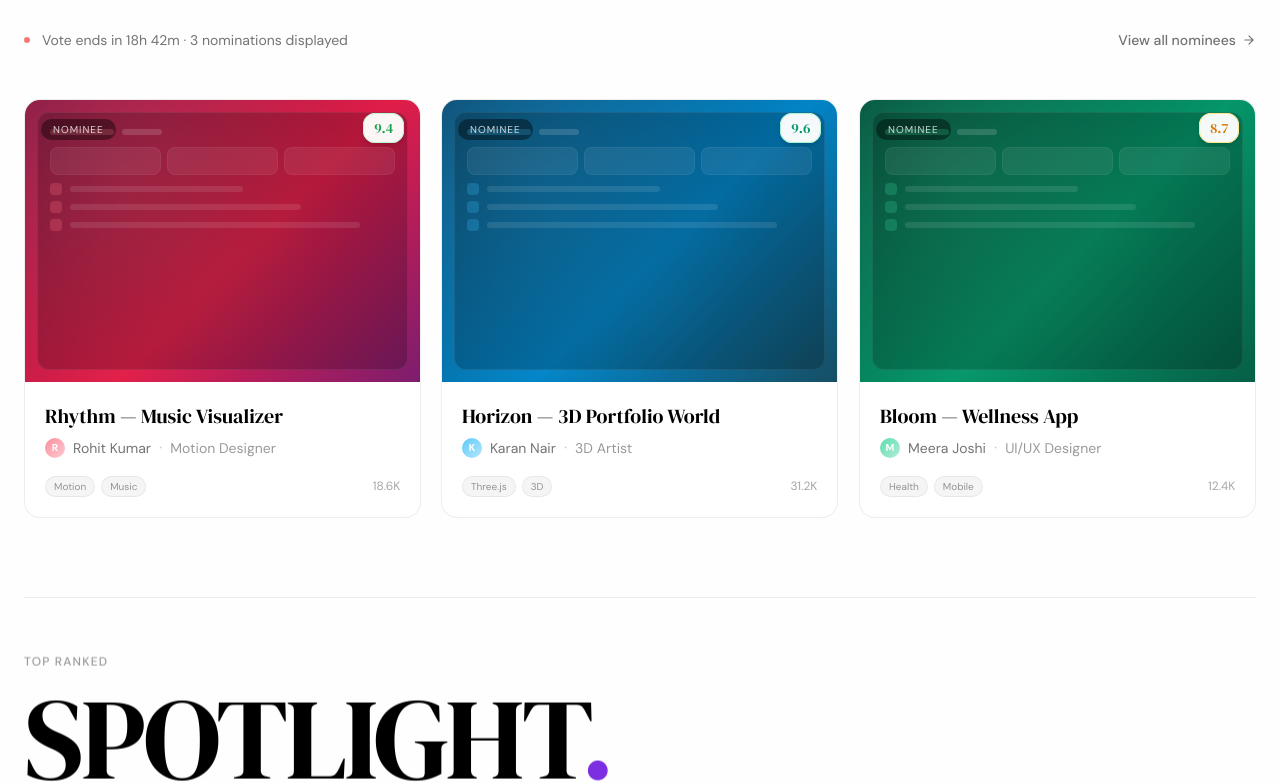
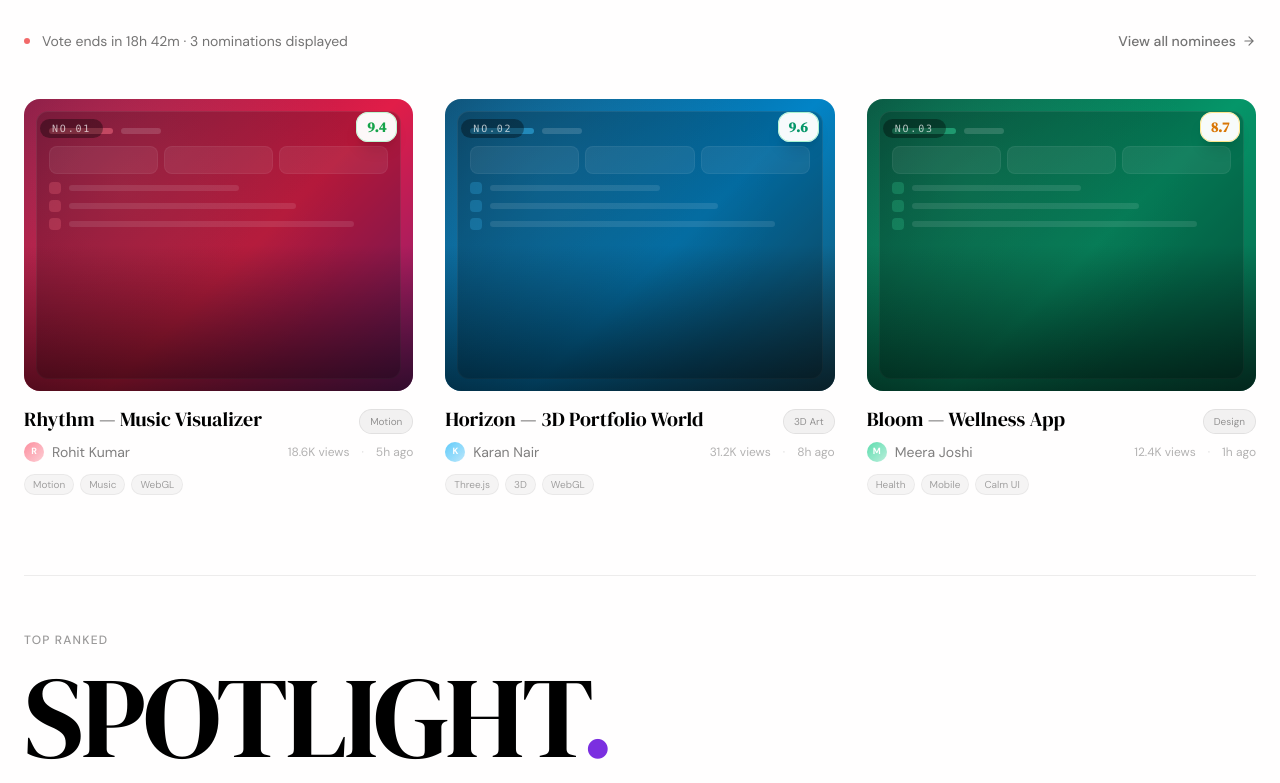
Before and after one commit to rachnaxdevelope/rachnax, a Next.js app: page /explore in a window 1280 px wide. Shown: the part 1390-2173 px from the top of the page. Built offline with nearby package versions, Linux system fonts and the light colour scheme.

Commit message:
Fix page width, AWWWARDS nominees, CTA equal height, perf improvements

```diff
--- a/app/explore/page.tsx
+++ b/app/explore/page.tsx
@@ -29,7 +29,6 @@ function fs(inView: boolean, delay = 0, dir: "up" | "left" | "right" | "none" =
       : dir === "right" ? "translate3d(20px,0,0)"
       : "translate3d(0,20px,0)",
     transition: `opacity 0.8s cubic-bezier(0.16,1,0.3,1) ${delay}ms, transform 0.8s cubic-bezier(0.16,1,0.3,1) ${delay}ms`,
-    willChange: "opacity, transform",
   };
 }
 
@@ -401,12 +400,8 @@ function COTDSection() {
                   </div>
                 </div>
               </div>
-              {/* Hover overlay */}
-              <div className="absolute inset-0 bg-black/0 group-hover:bg-black/30 transition-all duration-500 flex items-center justify-center">
-                <button className="opacity-0 group-hover:opacity-100 translate-y-3 group-hover:translate-y-0 transition-all duration-300 bg-white text-black px-6 py-2.5 rounded-full text-sm font-medium">
-                  Preview Project ↗
-                </button>
-              </div>
+              {/* Subtle hover glow — no button */}
+              <div className="absolute inset-0 bg-black/0 group-hover:bg-black/15 transition-[background-color] duration-500 rounded-2xl pointer-events-none" />
             </div>
           </div>
 
@@ -516,81 +511,104 @@ function NomineesSection({ category }: { category: string }) {
           </div>
         </div>
 
-        {/* 3 cards in 1 row — AWWWARDS style interactive cards */}
-        <div className="grid grid-cols-1 md:grid-cols-3 gap-5">
+        {/* 3 cards — AWWWARDS flat, image-first, no border */}
+        <div className="grid grid-cols-1 md:grid-cols-3 gap-8">
           {shown.map((p, i) => {
             const scoreStyle = getScoreStyle(p.score);
             return (
-              <div key={p.id} style={fs(inView, 60 + i * 80, "up")}>
-                <div className="bg-white rounded-2xl border border-black/[0.07] overflow-hidden cursor-pointer group transition-[transform,box-shadow,border-color] duration-500 ease-[cubic-bezier(0.16,1,0.3,1)] hover:shadow-2xl hover:-translate-y-1.5 hover:border-black/[0.12]">
+              <div key={p.id} style={fs(inView, 60 + i * 80, "up")} className="group cursor-pointer">
 
-                  {/* Image — zooms on hover, overlay appears */}
-                  <div className="relative overflow-hidden" style={{ height: "clamp(200px, 22vw, 300px)" }}>
-                    <div className="h-full w-full transition-transform duration-700 ease-out group-hover:scale-[1.05]">
+                {/* ── Image block ──────────────────────────── */}
+                <div className="relative overflow-hidden rounded-2xl" style={{ aspectRatio: "4/3" }}>
+
+                  {/* Preview — zooms on hover */}
+                  <div className="absolute inset-0 transition-transform duration-700 ease-[cubic-bezier(0.16,1,0.3,1)] group-hover:scale-[1.06]">
                     <ProjectPreview gradient={p.gradient} accentColor={p.accentColor} height="h-full" />
                   </div>
 
-                    {/* Dark hover overlay */}
-                    <div className="absolute inset-0 bg-black/0 group-hover:bg-black/65 transition-all duration-400 flex flex-col items-center justify-center gap-4">
-                      {/* Score breakdown card — reveals on hover */}
-                      <div className="opacity-0 group-hover:opacity-100 translate-y-5 group-hover:translate-y-0 transition-all duration-400 delay-75 bg-white rounded-2xl p-4 w-52">
-                        <p className="text-black/40 text-xs uppercase tracking-widest mb-3 font-medium">Score Breakdown</p>
+                  {/* Permanent bottom gradient for legibility */}
+                  <div className="absolute inset-0 bg-gradient-to-t from-black/60 via-transparent to-transparent" />
+
+                  {/* Rank badge — top left */}
+                  <div className="absolute top-4 left-4 z-10">
+                    <span className="font-mono text-[10px] tracking-[0.18em] text-white/70 bg-black/35 backdrop-blur-sm px-3 py-1 rounded-full">
+                      NO.{String(i + 1).padStart(2, "0")}
+                    </span>
+                  </div>
+
+                  {/* Score — top right */}
+                  <div className="absolute top-4 right-4 z-10">
+                    <span
+                      className="font-display text-sm px-2.5 py-1 rounded-xl font-semibold shadow-lg"
+                      style={{ color: scoreStyle.color, background: "rgba(255,255,255,0.97)", border: `1px solid ${scoreStyle.border}` }}
+                    >
+                      {p.score.toFixed(1)}
+                    </span>
+                  </div>
+
+                  {/* Hover overlay — slides up from bottom */}
+                  <div className="absolute inset-0 bg-black/0 group-hover:bg-black/60 transition-[background-color] duration-400 z-10" />
+
+                  {/* Hover content — score breakdown + button */}
+                  <div className="absolute bottom-0 left-0 right-0 z-20 translate-y-full group-hover:translate-y-0 transition-transform duration-500 ease-[cubic-bezier(0.16,1,0.3,1)] p-5">
+                    {/* Mini score dots row */}
+                    <div className="flex items-center gap-4 mb-4">
                       {Object.entries(p.breakdown).map(([key, val]) => (
-                          <div key={key} className="flex items-center justify-between py-1 border-b border-black/[0.06] last:border-0">
-                            <span className="text-black/55 text-xs capitalize">{key}</span>
-                            <div className="flex items-center gap-2">
-                              <div className="w-12 h-1 rounded-full bg-black/[0.07]">
-                                <div className="h-full rounded-full" style={{ width: `${(val / 5) * 100}%`, background: p.accentColor }} />
-                              </div>
-                              <span className="font-display text-sm text-black">{val}</span>
-                            </div>
+                        <div key={key} className="text-center">
+                          <p className="text-white/45 text-[9px] uppercase tracking-wider mb-1">{key.slice(0, 3)}</p>
+                          <p className="font-display text-white text-lg leading-none">{val}</p>
                         </div>
                       ))}
                     </div>
-                      {/* View button */}
-                      <button className="opacity-0 group-hover:opacity-100 translate-y-3 group-hover:translate-y-0 transition-all duration-400 delay-100 flex items-center gap-2 bg-white text-black px-5 py-2.5 rounded-full text-sm font-medium hover:scale-[1.03] transition-transform">
+                    {/* CTA */}
+                    <button className="w-full flex items-center justify-center gap-2 bg-white text-black py-2.5 rounded-xl text-sm font-medium hover:bg-white/90 transition-[background-color] duration-200">
                       View Project
                       <svg width="12" height="12" viewBox="0 0 24 24" fill="none" stroke="currentColor" strokeWidth="2.5" strokeLinecap="round"><path d="M7 17L17 7M7 7h10v10" /></svg>
                     </button>
                   </div>
 
-                    {/* Score badge — always visible */}
-                    <div className="absolute top-4 right-4 z-10">
-                      <span className="font-display text-sm px-2.5 py-1 rounded-xl shadow-md" style={{ color: scoreStyle.color, background: "rgba(255,255,255,0.96)", border: `1px solid ${scoreStyle.border}` }}>
-                        {p.score.toFixed(1)}
+                  {/* Accent bottom bar — always visible */}
+                  <div
+                    className="absolute bottom-0 left-0 right-0 h-[3px] z-30 opacity-0 group-hover:opacity-100 transition-[opacity] duration-300"
+                    style={{ background: p.accentColor }}
+                  />
+                </div>
+
+                {/* ── Info below image ─────────────────────── */}
+                <div className="pt-4">
+                  <div className="flex items-start justify-between gap-3 mb-2">
+                    <h3
+                      className="font-display text-xl text-black leading-tight group-hover:text-[#7B2FE0] transition-[color] duration-300"
+                    >
+                      {p.title}
+                    </h3>
+                    <span className="text-[10px] text-black/40 bg-black/[0.05] border border-black/[0.07] px-2.5 py-1 rounded-full flex-shrink-0 mt-0.5">
+                      {p.category}
                     </span>
                   </div>
 
-                    {/* Nominee tag */}
-                    <div className="absolute top-4 left-4 z-10">
-                      <span className="text-white/80 text-[10px] tracking-widest uppercase bg-black/40 backdrop-blur-sm px-3 py-1 rounded-full">Nominee</span>
+                  <div className="flex items-center justify-between">
+                    <div className="flex items-center gap-2">
+                      <div
+                        className="w-5 h-5 rounded-full flex items-center justify-center text-[9px] font-bold text-white flex-shrink-0"
+                        style={{ background: `linear-gradient(135deg, ${p.accentColor}cc, ${p.accentColor}55)` }}
+                      >
+                        {p.creator.initials[0]}
                       </div>
-
-                    {/* Time */}
-                    <div className="absolute bottom-4 left-4 z-10 opacity-0 group-hover:opacity-100 transition-opacity duration-300">
-                      <span className="text-white/60 text-xs">{p.time}</span>
+                      <span className="text-black/50 text-sm">{p.creator.name}</span>
+                    </div>
+                    <div className="flex items-center gap-3 text-black/30 text-xs">
+                      <span>{p.views} views</span>
+                      <span className="text-black/15">·</span>
+                      <span>{p.time}</span>
                     </div>
                   </div>
 
-                  {/* Info */}
-                  <div className="p-5">
-                    <h3 className="font-display text-xl text-black mb-1.5 group-hover:text-[#7B2FE0] transition-colors duration-300">{p.title}</h3>
-                    <div className="flex items-center gap-2 mb-4">
-                      <div className="w-5 h-5 rounded-full flex items-center justify-center text-[10px] font-bold text-white flex-shrink-0" style={{ background: `linear-gradient(135deg, ${p.accentColor}cc, ${p.accentColor}60)` }}>
-                        {p.creator.initials[0]}
-                      </div>
-                      <span className="text-black/55 text-sm">{p.creator.name}</span>
-                      <span className="text-black/20">·</span>
-                      <span className="text-black/40 text-sm">{p.creator.role}</span>
-                    </div>
-                    <div className="flex items-center justify-between">
-                      <div className="flex gap-1.5 flex-wrap">
-                        {p.tags.slice(0, 2).map((t) => (
-                          <span key={t} className="text-[10px] text-black/40 bg-black/[0.04] border border-black/[0.06] px-2 py-0.5 rounded-full">{t}</span>
+                  {/* Tags row */}
+                  <div className="flex gap-1.5 mt-3">
+                    {p.tags.slice(0, 3).map((t) => (
+                      <span key={t} className="text-[10px] text-black/35 bg-black/[0.04] px-2 py-0.5 rounded-full border border-black/[0.05]">{t}</span>
                     ))}
-                      </div>
-                      <span className="text-black/35 text-xs">{p.views}</span>
-                    </div>
                   </div>
                 </div>
               </div>
@@ -793,10 +811,10 @@ function SubmitCTA() {
           </div>
         </div>
 
-        <div className="grid grid-cols-1 md:grid-cols-2 gap-5">
+        <div className="grid grid-cols-1 md:grid-cols-2 gap-5 items-stretch">
           {/* Dark — Submit */}
-          <div style={fs(inView, 80, "left")}>
-            <div className="bg-[#0c0c0f] rounded-3xl p-10 flex flex-col justify-between min-h-[300px] group cursor-pointer hover:-translate-y-1.5 hover:shadow-2xl transition-[transform,box-shadow] duration-500 ease-[cubic-bezier(0.16,1,0.3,1)]">
+          <div style={fs(inView, 80, "left")} className="flex flex-col">
+            <div className="bg-[#0c0c0f] rounded-3xl p-10 flex flex-col justify-between flex-1 group cursor-pointer hover:-translate-y-1.5 hover:shadow-2xl transition-[transform,box-shadow] duration-500 ease-[cubic-bezier(0.16,1,0.3,1)]">
               <div>
                 <div className="w-10 h-10 rounded-full border border-white/[0.12] flex items-center justify-center mb-8">
                   <svg width="18" height="18" viewBox="0 0 24 24" fill="none" stroke="white" strokeWidth="1.5" strokeLinecap="round"><path d="M7 17L17 7M7 7h10v10" /></svg>
@@ -812,8 +830,8 @@ function SubmitCTA() {
           </div>
 
           {/* Purple — Early Access */}
-          <div style={fs(inView, 160, "right")}>
-            <div className="rounded-3xl p-10 flex flex-col justify-between min-h-[300px] group cursor-pointer hover:-translate-y-1.5 hover:shadow-2xl transition-[transform,box-shadow] duration-500 ease-[cubic-bezier(0.16,1,0.3,1)] relative overflow-hidden" style={{ background: "linear-gradient(135deg, #7B2FE0 0%, #5B21B6 50%, #3730A3 100%)" }}>
+          <div style={fs(inView, 160, "right")} className="flex flex-col">
+            <div className="rounded-3xl p-10 flex flex-col justify-between flex-1 group cursor-pointer hover:-translate-y-1.5 hover:shadow-2xl transition-[transform,box-shadow] duration-500 ease-[cubic-bezier(0.16,1,0.3,1)] relative overflow-hidden" style={{ background: "linear-gradient(135deg, #7B2FE0 0%, #5B21B6 50%, #3730A3 100%)" }}>
               <div className="absolute inset-0 bg-[radial-gradient(circle_at_25%_35%,rgba(255,255,255,0.1)_0%,transparent_60%)]" />
               <div className="relative">
                 <div className="w-10 h-10 rounded-full border border-white/20 flex items-center justify-center mb-8">
--- a/app/page.tsx
+++ b/app/page.tsx
@@ -47,7 +47,6 @@ function fs(
       ? "translate3d(0,20px,0)"
       : "translate3d(0,0,0)",
     transition: `opacity 0.8s cubic-bezier(0.16,1,0.3,1) ${delay}ms, transform 0.8s cubic-bezier(0.16,1,0.3,1) ${delay}ms`,
-    willChange: "opacity, transform",
   };
 }
 
@@ -341,7 +340,7 @@ function Navbar() {
           scrolled ? "shadow-[0_1px_16px_rgba(0,0,0,0.07)]" : ""
         }`}
       >
-        <div className="max-w-6xl mx-auto px-6 h-16 flex items-center justify-between">
+        <div className="max-w-7xl mx-auto px-6 h-16 flex items-center justify-between">
           {/* Logo */}
           <Link href="/" className="flex items-center gap-3 group">
             <div className="w-8 h-8 relative">
@@ -425,7 +424,7 @@ function Hero({ waitlistCount }: { waitlistCount: number }) {
 
   return (
     <section className="min-h-screen flex flex-col justify-center pt-16 px-6">
-      <div className="max-w-6xl mx-auto w-full">
+      <div className="max-w-7xl mx-auto w-full">
         <div className="grid grid-cols-1 lg:grid-cols-2 gap-10 items-center py-12 md:py-16">
           {/* Left — Copy */}
           <div>
@@ -664,7 +663,7 @@ function Problem() {
 
   return (
     <section className="py-14 md:py-20 px-6 bg-black">
-      <div className="max-w-6xl mx-auto">
+      <div className="max-w-7xl mx-auto">
         <div className="grid grid-cols-1 lg:grid-cols-2 gap-16 items-center">
           <div ref={textRef} style={fs(textInView, 0, "left")}>
             <p className="text-white/30 text-xs tracking-widest uppercase font-medium mb-5">
@@ -734,7 +733,7 @@ function About() {
 
   return (
     <section id="about" className="py-14 md:py-20 px-6">
-      <div className="max-w-6xl mx-auto">
+      <div className="max-w-7xl mx-auto">
         <div className="grid grid-cols-1 lg:grid-cols-2 gap-20 items-center">
           <div ref={textRef} style={fs(textInView, 0, "left")}>
             <p className="text-black/35 text-xs tracking-widest uppercase font-medium mb-5">
@@ -875,7 +874,7 @@ function HowItWorks() {
       id="how-it-works"
       className="py-14 md:py-20 px-6 bg-black/[0.02] border-y border-black/6"
     >
-      <div className="max-w-6xl mx-auto">
+      <div className="max-w-7xl mx-auto">
         <div ref={titleRef} className="text-center mb-16" style={fs(titleInView, 0, "up")}>
           <p className="text-black/35 text-xs tracking-widest uppercase font-medium mb-5">
             How It Works
@@ -968,7 +967,7 @@ function Services() {
 
   return (
     <section id="services" className="py-14 md:py-20 px-6">
-      <div className="max-w-6xl mx-auto">
+      <div className="max-w-7xl mx-auto">
         <div
           ref={titleRef}
           className="flex flex-col md:flex-row md:items-end justify-between gap-8 mb-14"
@@ -1127,7 +1126,7 @@ function Contact() {
 
   return (
     <section id="contact" className="py-14 md:py-20 px-6">
-      <div className="max-w-6xl mx-auto">
+      <div className="max-w-7xl mx-auto">
         <div className="grid grid-cols-1 lg:grid-cols-2 gap-16 items-start">
           {/* Left */}
           <div ref={leftRef} className="lg:pt-4" style={fs(leftInView, 0, "left")}>
@@ -1370,7 +1369,7 @@ function Footer() {
 
   return (
     <footer ref={ref} style={fs(inView, 0, "up")} className="border-t border-black/8 px-6 py-10">
-      <div className="max-w-6xl mx-auto flex flex-col md:flex-row items-center justify-between gap-6">
+      <div className="max-w-7xl mx-auto flex flex-col md:flex-row items-center justify-between gap-6">
         <Link href="/" className="flex items-center gap-2.5">
           <div className="w-7 h-7 relative">
             <Image
```
Lines whose indentation alone changed are shown as unchanged.
